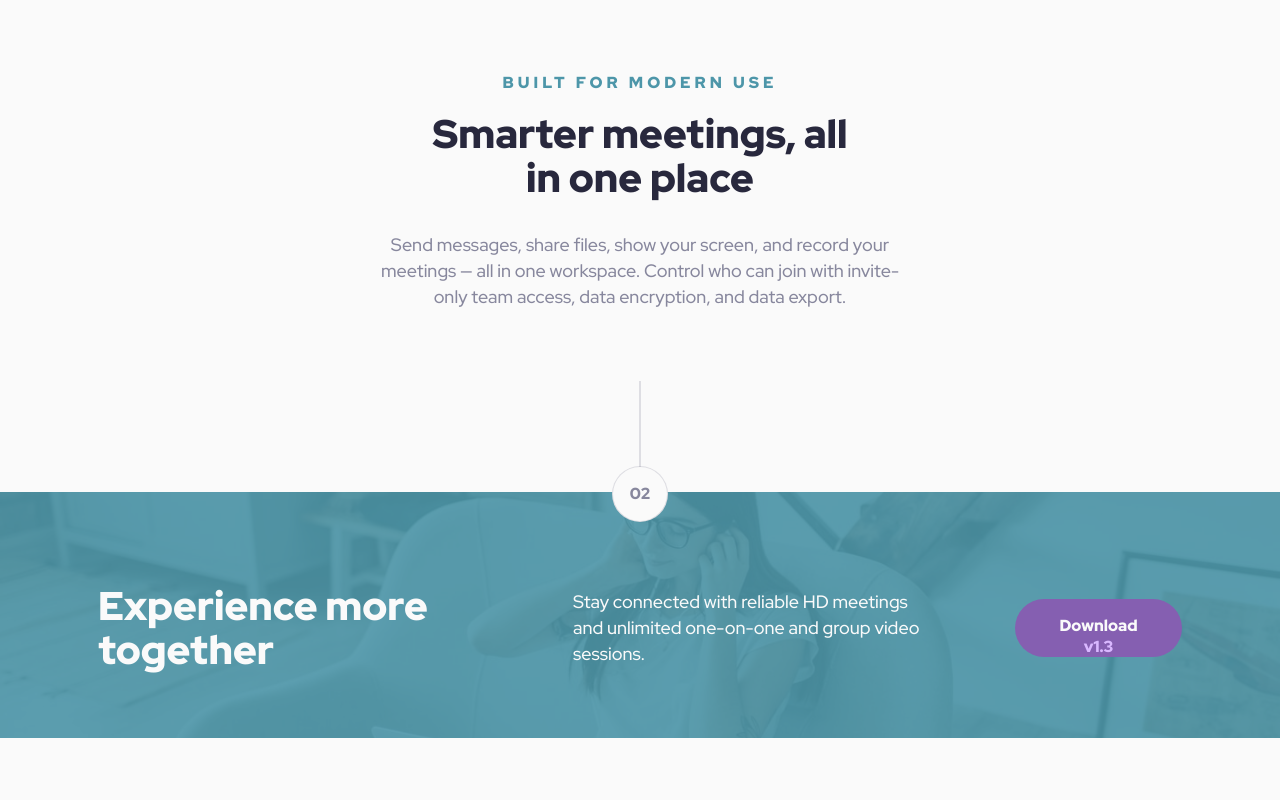
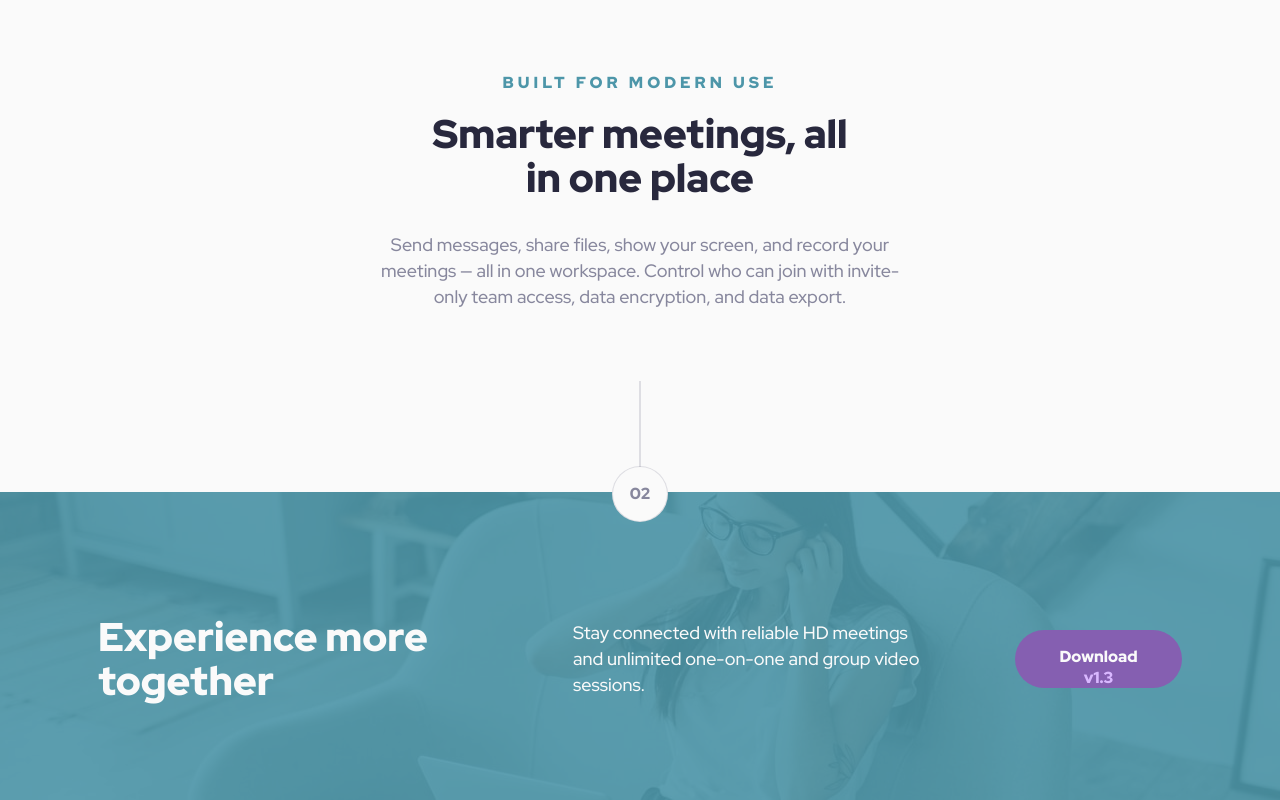
Before and after one commit to a1conwf/meet-landing-page, a plain HTML site: page index.html in a window 1280 px wide. Shown: the part 1074-1874 px from the top of the page. Before the commit the page ends 1812 px from the top, so only its background shows below. Drawn offline with Linux system fonts and the light colour scheme.

Commit message:
Change footer height

```diff
--- a/scss/style.scss
+++ b/scss/style.scss
@@ -341,6 +341,7 @@
 
     //Footer
     .footer {
+        height: 308px;
         display: flex;
         align-items: center;
         justify-content: space-between;
```
Also changed, not shown: css/style.css.
